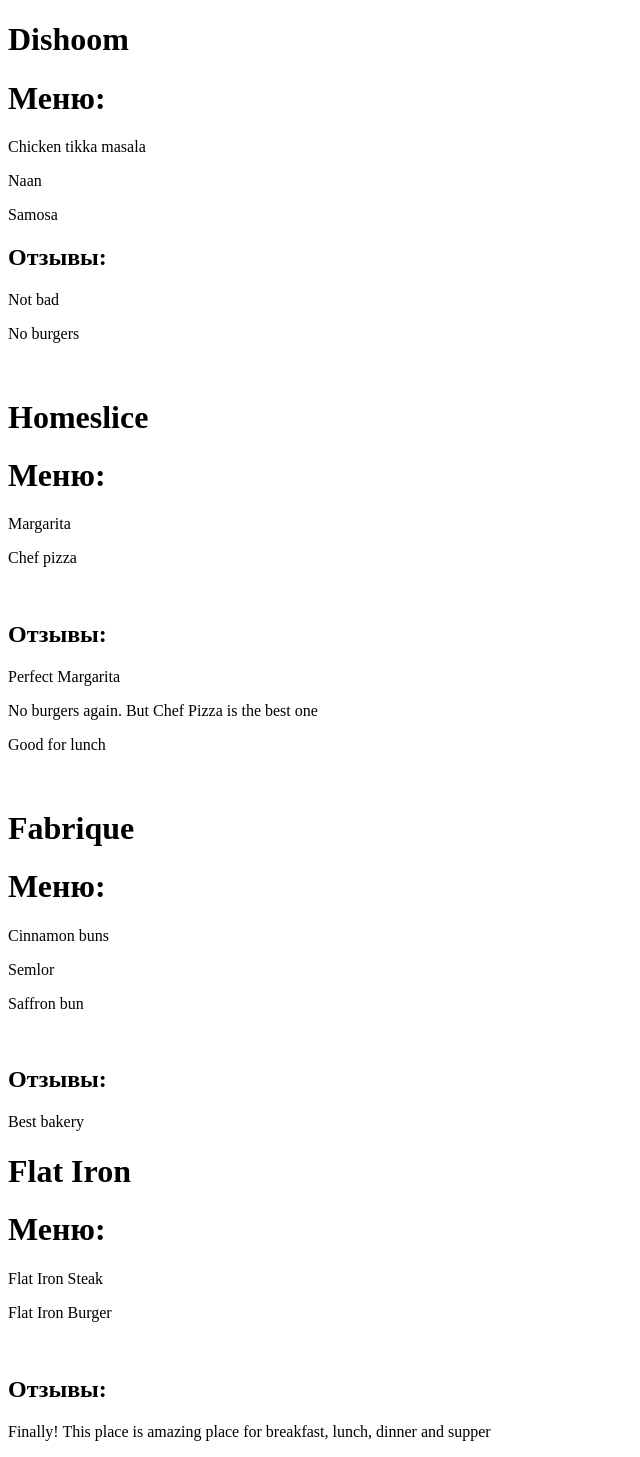
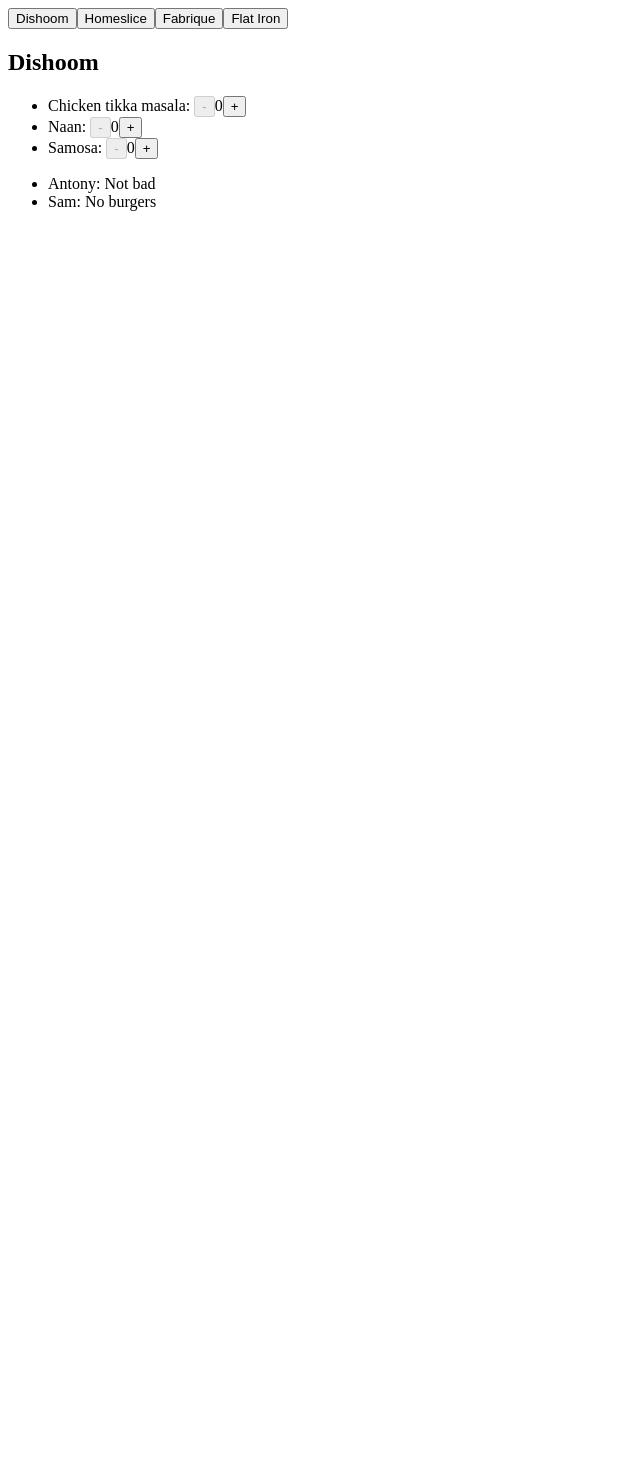
Before and after one commit to DbrmnPhrh/react-20230914, a React (Vite) app: page / in a window 1280 px wide. Shown: the top 1457 px of the page, without its empty margins (0-640 px from the left). After the commit the page ends 800 px from the top, so only its background shows below. Built offline with nearby package versions, Linux system fonts and the light colour scheme.

Commit message:
Добавлены вкладки ресторанов
и счётчики блюд

```diff
--- /dev/null
+++ b/src/components/Button/component.jsx
@@ -0,0 +1 @@
+export const Button = ({title, onClick, disabled}) => <button disabled={disabled} onClick={() => onClick()}>{title}</button>
--- /dev/null
+++ b/src/components/Counter/component.jsx
@@ -0,0 +1,13 @@
+import { useState } from "react"
+import { Button } from "../Button/component";
+
+export const Counter = (props) => {
+    const [amount, setAmount] = useState(0);
+    const min = 0;
+    const max = 5;
+    return <>
+             <Button title='-' onClick={() => setAmount(amount - 1)} disabled={amount===min}/>
+             {amount}
+             <Button title='+' onClick={() => setAmount(amount + 1)} disabled={amount===max}/>
+           </>
+}
--- /dev/null
+++ b/src/components/RestCard/component.jsx
@@ -0,0 +1,16 @@
+import { Counter } from "../Counter/component";
+
+export const RestCard = (props) => {
+    console.log(props);
+    return <>
+             <h2>{props.rest.name}</h2>
+             <ul>{props.rest.menu.map(item => (
+                  <li key={item.id}>{item.name}: <Counter /></li>
+                ))}
+             </ul>
+             <ul>{props.rest.reviews.map(rev => (
+                  <li key={rev.id}>{rev.user}: {rev.text}</li>
+                ))}
+             </ul>
+           </>
+}
--- a/src/main.jsx
+++ b/src/main.jsx
@@ -1,54 +1,8 @@
 import React from 'react'
 import ReactDOM from 'react-dom/client'
-import { restaurants } from '../constants/mock';
+import { MainPage } from './pages/Main/component';
 
 
 ReactDOM
   .createRoot(document.getElementById('root'))
-  .render(
-    <div>
-      <div>
-        <h1>{restaurants[0].name}</h1>
-        <h1>Меню:</h1>
-        <p>{restaurants[0].menu[0].name}</p>
-        <p>{restaurants[0].menu[1].name}</p>
-        <p>{restaurants[0].menu[2].name}</p>
-        <h2>Отзывы:</h2>
-        <p>{restaurants[0].reviews[0].text}</p>
-        <p>{restaurants[0].reviews[1].text}</p>
-      </div>
-      <br />
-      <div>
-        <h1>{restaurants[1].name}</h1>
-        <h1>Меню:</h1>
-        <p>{restaurants[1].menu[0].name}</p>
-        <p>{restaurants[1].menu[1].name}</p>
-        <br />
-        <h2>Отзывы:</h2>
-        <p>{restaurants[1].reviews[0].text}</p>
-        <p>{restaurants[1].reviews[1].text}</p>
-        <p>{restaurants[1].reviews[2].text}</p>
-      </div>
-      <br />
-      <div>
-        <h1>{restaurants[2].name}</h1>
-        <h1>Меню:</h1>
-        <p>{restaurants[2].menu[0].name}</p>
-        <p>{restaurants[2].menu[1].name}</p>
-        <p>{restaurants[2].menu[2].name}</p>
-        <br />
-        <h2>Отзывы:</h2>
-        <p>{restaurants[2].reviews[0].text}</p>
-      </div>
-      <div>
-        <h1>{restaurants[3].name}</h1>
-        <h1>Меню:</h1>
-        <p>{restaurants[3].menu[0].name}</p>
-        <p>{restaurants[3].menu[1].name}</p>
-        <br />
-        <h2>Отзывы:</h2>
-        <p>{restaurants[3].reviews[0].text}</p>
-        <p>{restaurants[3].reviews[1].text}</p>
-      </div>
-    </div>
-  );
+  .render(<MainPage/>);
--- /dev/null
+++ b/src/pages/Main/component.jsx
@@ -0,0 +1,14 @@
+import { useState } from "react"
+import { restaurants } from "../../../constants/mock"
+import { Button } from "../../components/Button/component"
+import { RestCard } from "../../components/RestCard/component"
+
+export const MainPage = () => {
+    const [current, setCurrent] = useState(restaurants[0]);
+    return <>
+               {restaurants.map((rest, idx) => (
+                 <Button key={rest.id} title={rest.name} onClick={() => setCurrent(restaurants[idx])}></Button>
+               ))}
+               <RestCard rest={current}></RestCard>
+           </>
+}
```
Also changed, not shown: 1 other file (tests, documents, lock files or other folders).
